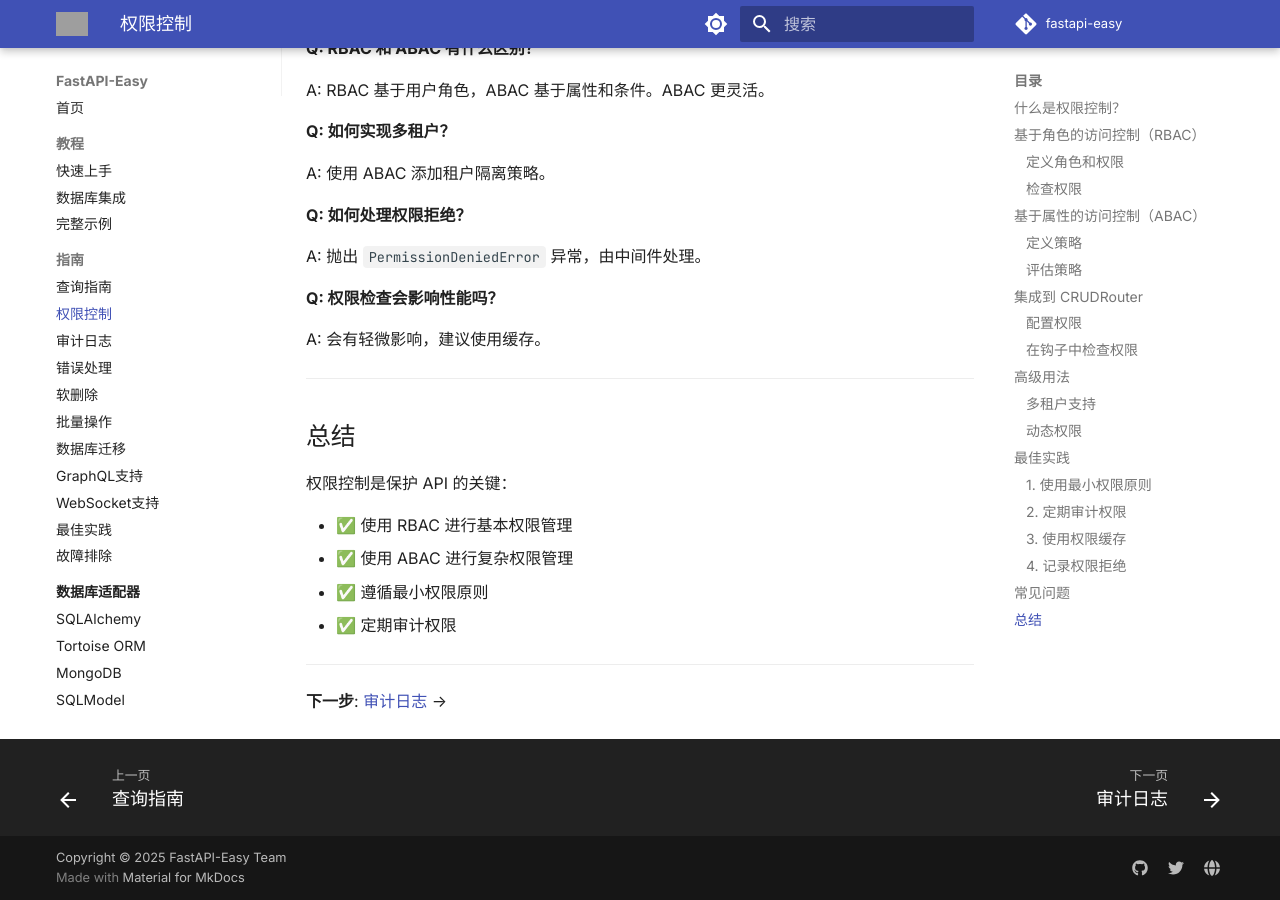
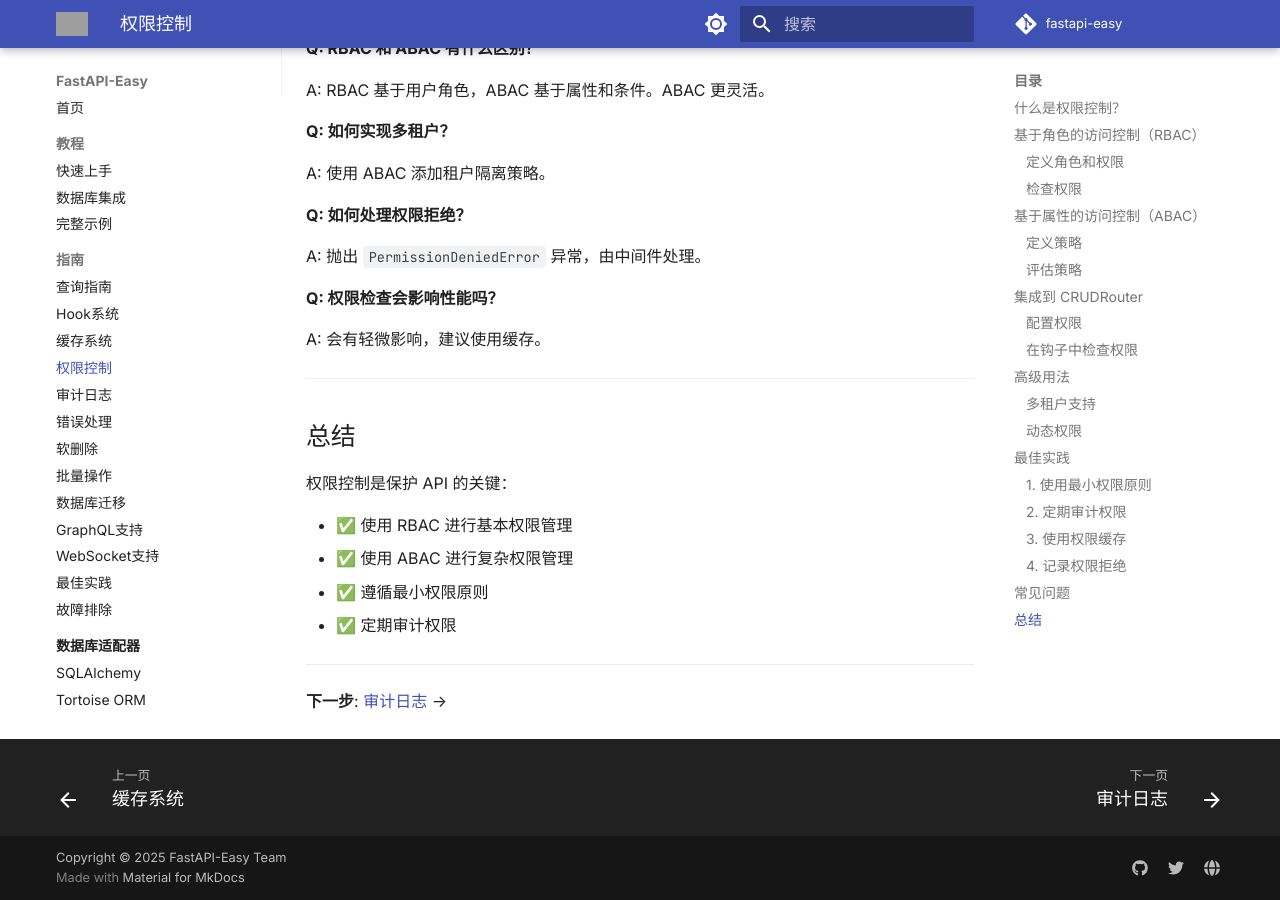
Before and after one commit to ardss/fastapi-easy, an MkDocs documentation site: the page built from docs/guides/permissions-basic.md, in a window 1280 px wide and 900 px high, scrolled down 4976 px. Built offline with MkDocs 1.6.1 and Material for MkDocs 9.7.7, drawn with Linux system fonts in a browser that asks for light colours; comment, search, counter and statistics services are not loaded; some of the changed lines change nothing that is shown; grey boxes are pictures that could not be loaded.

Commit message:
docs: update mkdocs navigation to include new guides
Updated mkdocs.yml nav section:

Added new guides to navigation:
- Hook系统: guides/hooks-advanced.md
- 缓存系统: guides/caching.md
- GraphQL支持: guides/graphql-integration.md (renamed from graphql.md)
- WebSocket支持: guides/websocket-integration.md (renamed from websocket.md)

These guides were created in Phase 2 but not yet included in the navigation.
Now they will be properly displayed in the online documentation.

```diff
--- a/mkdocs.yml
+++ b/mkdocs.yml
@@ -149,14 +149,16 @@ nav:
     - 完整示例: tutorial/03-complete-example.md
   - 指南:
     - 查询指南: guides/querying.md
+    - Hook系统: guides/hooks-advanced.md
+    - 缓存系统: guides/caching.md
     - 权限控制: guides/permissions-basic.md
     - 审计日志: guides/audit-logging-basic.md
     - 错误处理: guides/error-handling.md
     - 软删除: guides/soft-delete.md
     - 批量操作: guides/bulk-operations.md
     - 数据库迁移: guides/migrations.md
-    - GraphQL支持: guides/graphql.md
-    - WebSocket支持: guides/websocket.md
+    - GraphQL支持: guides/graphql-integration.md
+    - WebSocket支持: guides/websocket-integration.md
     - 最佳实践: guides/best-practices.md
     - 故障排除: guides/troubleshooting.md
   - 数据库适配器:
```
